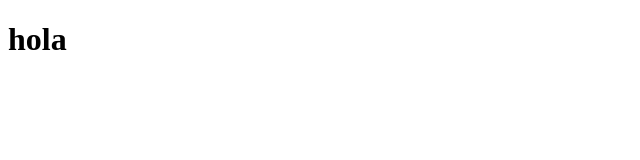
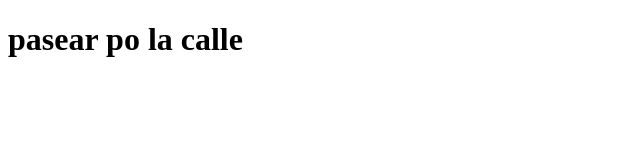
Before and after one commit to manuelcaste/git-curso, a plain HTML site: page index.html in a window 1280 px wide. Shown: the whole page, without its empty margins (0-640 px from the left). Drawn offline with Linux system fonts and the light colour scheme.

Commit message:
se modifico el titulo

```diff
--- a/index.html
+++ b/index.html
@@ -6,6 +6,6 @@
     <title>Document</title>
 </head>
 <body>
-    <h1>hola </h1>
+    <h1>pasear po la calle </h1>
 </body>
 </html>
```
